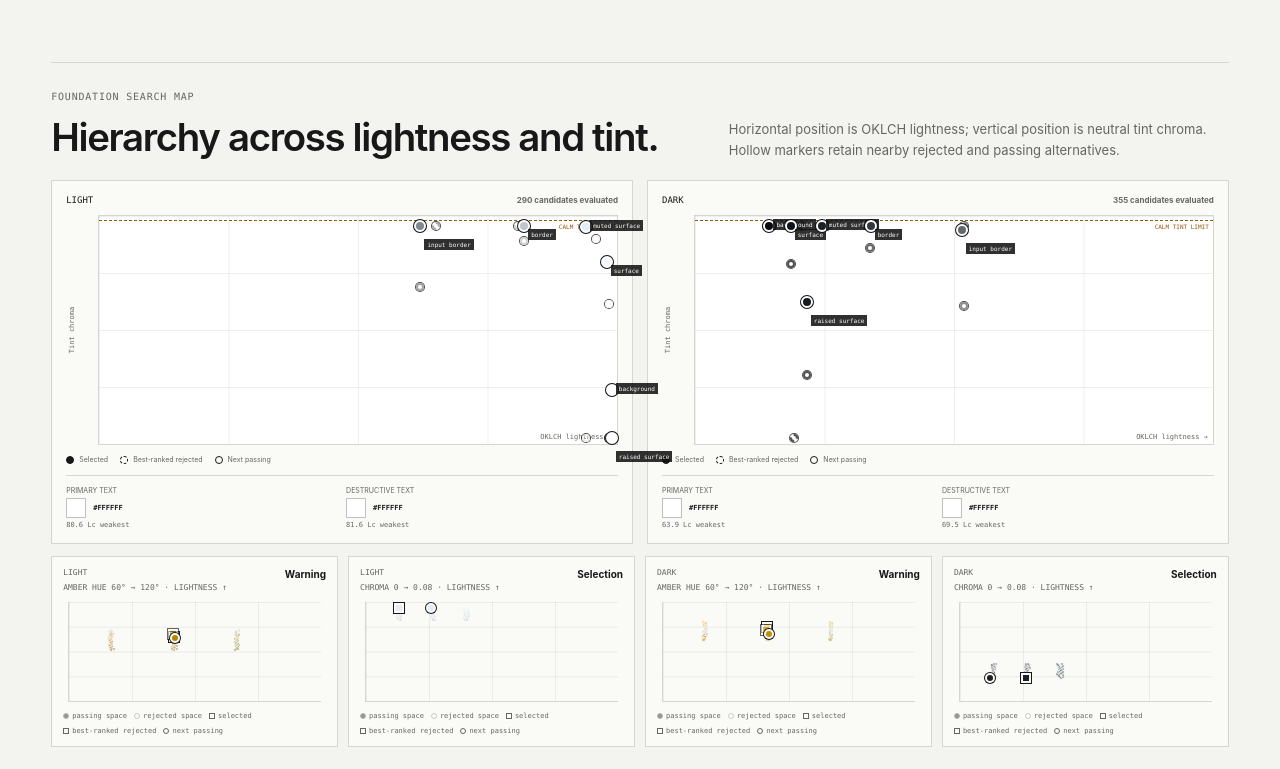
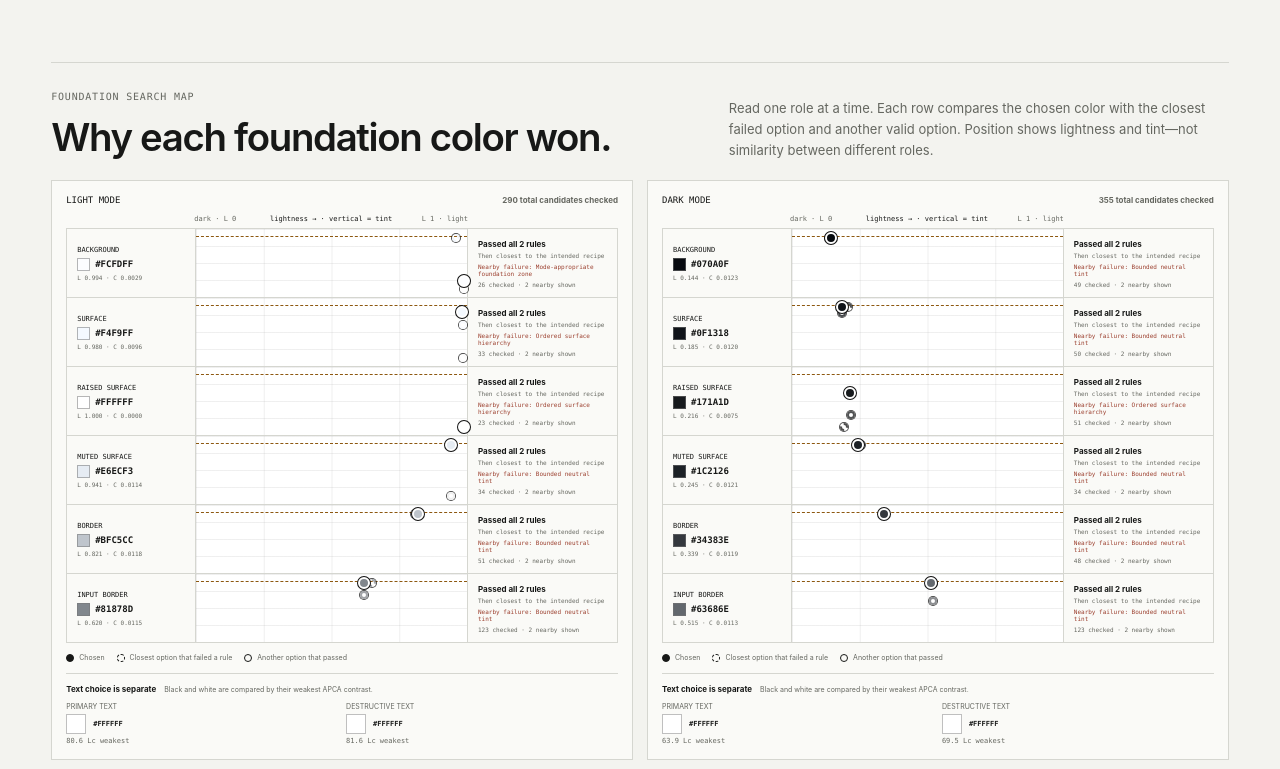
Before and after one commit to corca-ai/color-palette-gen, a website with bundled scripts: page v2/index.html in a window 1280 px wide. Shown: the part 2770-3539 px from the top of the page. Built offline with nearby package versions, Linux system fonts and the light colour scheme.

Commit message:
Clarify foundation candidate search

```diff
--- a/v2/app.js
+++ b/v2/app.js
@@ -302,25 +302,43 @@ function renderRelationships() {
     </div>`;
 }
 
-function foundationMarker(mode, role, value, kind, labelOffset = 0) {
+function foundationMarker(mode, role, value, kind) {
   if (!value) return "";
   const x = Math.max(1, Math.min(99, value.oklch.l * 100));
-  const y = Math.max(3, Math.min(96, (value.oklch.c / 0.012) * 100));
+  const y = Math.max(12, Math.min(88, (value.oklch.c / 0.012) * 100));
   const title = `${role} · ${kind} · ${value.hex} · L ${value.oklch.l.toFixed(3)} C ${value.oklch.c.toFixed(4)}`;
-  return `<button class="foundation-node ${kind}" type="button" data-mode="${mode}" data-role="${role}" data-kind="${kind}" style="left:${x}%;bottom:${y}%;--node-color:${value.hex};--label-offset:${labelOffset}px" title="${title}">${kind === "selected" ? `<span>${role}</span>` : ""}</button>`;
+  return `<button class="foundation-node ${kind}" type="button" data-mode="${mode}" data-role="${role}" data-kind="${kind}" style="left:${x}%;bottom:${y}%;--node-color:${value.hex}" title="${title}" aria-label="Open ${kind} ${role} candidate, ${value.hex}"></button>`;
+}
+
+function foundationRoleRow(mode, role) {
+  const decision = currentResult.modes[mode].decisions[role];
+  const selected = decision.selected;
+  const rejected = decision.alternatives.nearestRejected;
+  const passing = decision.alternatives.nextPassing;
+  const alternatives = [rejected, passing].filter(Boolean).length;
+  const failedRule = rejected?.constraintResults?.find(({ passed }) => !passed);
+  const ruleCount = selected.constraintResults?.length ?? 0;
+  return `<div class="foundation-role-row">
+    <div class="foundation-role-label"><span>${role}</span><strong><i style="background:${selected.hex}"></i>${selected.hex}</strong><small>L ${selected.oklch.l.toFixed(3)} · C ${selected.oklch.c.toFixed(4)}</small></div>
+    <div class="foundation-role-plot">
+      ${foundationMarker(mode, role, rejected, "rejected")}
+      ${foundationMarker(mode, role, passing, "passing")}
+      ${foundationMarker(mode, role, selected, "selected")}
+    </div>
+    <div class="foundation-role-result"><strong>Passed all ${ruleCount} rules</strong><small>Then closest to the intended recipe</small>${failedRule ? `<em>Nearby failure: ${failedRule.label}</em>` : ""}<small>${decision.candidateCount} checked · ${alternatives} nearby shown</small></div>
+  </div>`;
 }
 
 function foundationMode(mode) {
   const result = currentResult.modes[mode];
-  const markers = FOUNDATION_ROLES.map((role, index) => {
-    const decision = result.decisions[role];
-    return `${foundationMarker(mode, role, decision.selected, "selected", (index % 3) * 10)}${foundationMarker(mode, role, decision.alternatives.nearestRejected, "rejected")}${foundationMarker(mode, role, decision.alternatives.nextPassing, "passing")}`;
-  }).join("");
+  const rows = FOUNDATION_ROLES.map((role) =>
+    foundationRoleRow(mode, role),
+  ).join("");
   const textDecision = (role) => {
     const decision = result.decisions[role];
     return `<div><span>${role}</span><i style="background:${decision.selected.hex}"></i><strong>${decision.selected.hex}</strong><small>${decision.selected.objectiveResults?.[0]?.value.toFixed(1) ?? "–"} Lc weakest</small></div>`;
   };
-  return `<article class="foundation-map-card"><header><span>${mode}</span><strong>${FOUNDATION_ROLES.reduce((count, role) => count + result.decisions[role].candidateCount, 0)} candidates evaluated</strong></header><div class="foundation-plot"><span class="axis-y">Tint chroma</span><span class="axis-x">OKLCH lightness →</span><div class="tint-limit">Calm tint limit</div>${markers}</div><div class="foundation-legend"><span><i class="selected"></i>Selected</span><span><i class="rejected"></i>Best-ranked rejected</span><span><i class="passing"></i>Next passing</span></div><div class="binary-text">${textDecision("primary text")}${textDecision("destructive text")}</div></article>`;
+  return `<article class="foundation-map-card"><header><span>${mode} mode</span><strong>${FOUNDATION_ROLES.reduce((count, role) => count + result.decisions[role].candidateCount, 0)} total candidates checked</strong></header><div class="foundation-axis"><span>dark · L 0</span><strong>lightness → · vertical = tint</strong><span>L 1 · light</span></div><div class="foundation-rows">${rows}</div><div class="foundation-legend"><span><i class="selected"></i>Chosen</span><span><i class="rejected"></i>Closest option that failed a rule</span><span><i class="passing"></i>Another option that passed</span></div><div class="binary-heading"><strong>Text choice is separate</strong><span>Black and white are compared by their weakest APCA contrast.</span></div><div class="binary-text">${textDecision("primary text")}${textDecision("destructive text")}</div></article>`;
 }
 
 function renderFoundationMap() {
--- a/v2/index.html
+++ b/v2/index.html
@@ -86,12 +86,12 @@
         <div class="section-heading compact">
           <div>
             <p class="eyebrow">Foundation search map</p>
-            <h2 id="foundation-title">Hierarchy across lightness and tint.</h2>
+            <h2 id="foundation-title">Why each foundation color won.</h2>
           </div>
           <p>
-            Horizontal position is OKLCH lightness; vertical position is neutral
-            tint chroma. Hollow markers retain nearby rejected and passing
-            alternatives.
+            Read one role at a time. Each row compares the chosen color with the
+            closest failed option and another valid option. Position shows
+            lightness and tint—not similarity between different roles.
           </p>
         </div>
         <div id="foundation-map" class="foundation-maps"></div>
--- a/v2/style.css
+++ b/v2/style.css
@@ -1354,49 +1354,97 @@ h1 {
   color: var(--muted);
   font-size: 8px;
 }
-.foundation-plot {
+.foundation-axis {
+  align-items: center;
+  color: var(--muted);
+  display: grid;
+  font-family: var(--mono);
+  font-size: 7px;
+  grid-template-columns: 1fr auto 1fr;
+  margin: 0 150px 5px 128px;
+}
+.foundation-axis strong {
+  color: var(--ink);
+  font-size: 7px;
+  font-weight: 500;
+}
+.foundation-axis span:last-child {
+  text-align: right;
+}
+.foundation-rows {
+  border: 1px solid var(--line);
+}
+.foundation-role-row {
+  align-items: stretch;
+  display: grid;
+  grid-template-columns: 128px minmax(130px, 1fr) 150px;
+  min-height: 68px;
+}
+.foundation-role-row + .foundation-role-row {
+  border-top: 1px solid var(--line);
+}
+.foundation-role-label,
+.foundation-role-result {
+  display: flex;
+  flex-direction: column;
+  justify-content: center;
+  padding: 8px 10px;
+}
+.foundation-role-label span {
+  font-family: var(--mono);
+  font-size: 7px;
+  text-transform: uppercase;
+}
+.foundation-role-label strong {
+  align-items: center;
+  display: flex;
+  font-family: var(--mono);
+  font-size: 9px;
+  gap: 5px;
+  margin-top: 4px;
+}
+.foundation-role-label strong i {
+  border: 1px solid #7778;
+  height: 13px;
+  width: 13px;
+}
+.foundation-role-label small,
+.foundation-role-result small {
+  color: var(--muted);
+  font-family: var(--mono);
+  font-size: 6px;
+  margin-top: 3px;
+}
+.foundation-role-result {
+  border-left: 1px solid var(--line);
+}
+.foundation-role-result strong {
+  font-size: 8px;
+}
+.foundation-role-result em {
+  color: #9b3e2d;
+  font-family: var(--mono);
+  font-size: 6px;
+  font-style: normal;
+  line-height: 1.25;
+  margin-top: 4px;
+}
+.foundation-role-plot {
   background:
     linear-gradient(#8882 1px, transparent 1px),
     linear-gradient(90deg, #8882 1px, transparent 1px), #fff;
   background-size: 25% 25%;
-  border: 1px solid var(--line);
-  height: 230px;
-  margin: 0 0 10px 32px;
+  border-left: 1px solid var(--line);
+  min-height: 68px;
   position: relative;
 }
-.foundation-plot::after {
+.foundation-role-plot::after {
   border-top: 1px dashed #8d5810;
   content: "";
   left: 0;
   position: absolute;
   right: 0;
-  top: 4px;
-}
-.foundation-plot .tint-limit {
-  color: #8d5810;
-  font-family: var(--mono);
-  font-size: 6px;
-  position: absolute;
-  right: 4px;
   top: 7px;
-  text-transform: uppercase;
-}
-.axis-y,
-.axis-x {
-  color: var(--muted);
-  font-family: var(--mono);
-  font-size: 7px;
-  position: absolute;
-}
-.axis-y {
-  left: -31px;
-  top: 50%;
-  transform: rotate(-90deg) translateX(-50%);
-  transform-origin: left top;
-}
-.axis-x {
-  bottom: 3px;
-  right: 5px;
 }
 .foundation-node {
   background: var(--node-color);
@@ -1432,21 +1480,11 @@ h1 {
 .foundation-node.rejected {
   border-style: dashed;
 }
-.foundation-node > span {
-  background: #111d;
-  color: white;
-  font-family: var(--mono);
-  font-size: 6px;
-  left: 8px;
-  padding: 2px 3px;
-  position: absolute;
-  top: calc(-3px + var(--label-offset));
-  white-space: nowrap;
-}
 .foundation-legend {
   display: flex;
   flex-wrap: wrap;
   gap: 12px;
+  margin-top: 10px;
 }
 .foundation-legend span {
   align-items: center;
@@ -1467,13 +1505,26 @@ h1 {
 .foundation-legend i.rejected {
   border-style: dashed;
 }
+.binary-heading {
+  align-items: baseline;
+  border-top: 1px solid var(--line);
+  display: flex;
+  gap: 8px;
+  margin-top: 11px;
+  padding-top: 10px;
+}
+.binary-heading strong {
+  font-size: 8px;
+}
+.binary-heading span {
+  color: var(--muted);
+  font-size: 7px;
+}
 .binary-text {
-  border-top: 1px solid var(--line);
   display: grid;
   gap: 8px;
   grid-template-columns: repeat(2, 1fr);
-  margin-top: 11px;
-  padding-top: 10px;
+  margin-top: 8px;
 }
 .binary-text > div {
   align-items: center;
@@ -2236,6 +2287,19 @@ h1 {
   .semantic-maps {
     grid-template-columns: 1fr;
   }
+  .foundation-axis {
+    margin-left: 100px;
+    margin-right: 0;
+  }
+  .foundation-role-row {
+    grid-template-columns: 100px minmax(130px, 1fr);
+  }
+  .foundation-role-result {
+    border-left: 0;
+    border-top: 1px dashed var(--line);
+    grid-column: 1 / -1;
+    padding-block: 6px;
+  }
   .output-actions {
     align-items: stretch;
     flex-direction: column;
```
Also changed, not shown: docs/interaction-design.md (+13 -0 lines), e2e/v2.spec.js (+7 -0 lines), e2e/v2.spec.js-snapshots/foundation-search-rows.png (added).
